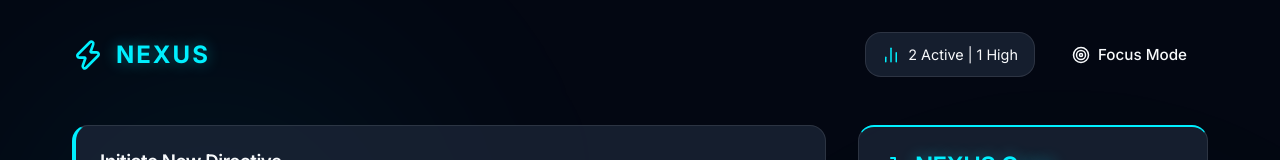
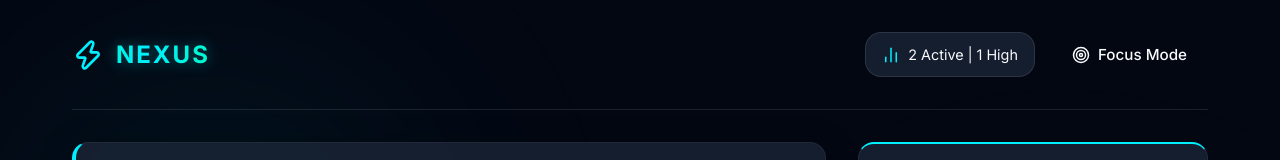
Before and after one commit to ronak2410/Vibe2ship-last-minute-saver-AI, a React (Vite) app: page / in a window 1280 px wide. Shown: the top 160 px of the page. Built offline with nearby package versions, Linux system fonts and the light colour scheme; no server answers.

Commit message:
style: Add final animations and glowing hover effects

```diff
--- a/src/App.css
+++ b/src/App.css
@@ -6,11 +6,39 @@
   margin: 0 auto;
 }
 
+.glass-panel {
+  box-shadow: 0 8px 32px 0 rgba(0, 0, 0, 0.37);
+  backdrop-filter: blur(16px);
+  -webkit-backdrop-filter: blur(16px);
+  border: 1px solid rgba(255, 255, 255, 0.05);
+  border-radius: 16px;
+  padding: 1.5rem;
+  transition: all 0.3s ease;
+}
+
+.glass-panel:hover {
+  border-color: rgba(0, 240, 255, 0.3);
+  box-shadow: 0 10px 40px 0 rgba(0, 240, 255, 0.15);
+  transform: translateY(-2px);
+}
+
+.pulse-border {
+  animation: pulse-border 2s infinite;
+}
+
+@keyframes pulse-border {
+  0% { box-shadow: 0 0 0 0 rgba(0, 240, 255, 0.4); }
+  70% { box-shadow: 0 0 0 10px rgba(0, 240, 255, 0); }
+  100% { box-shadow: 0 0 0 0 rgba(0, 240, 255, 0); }
+}
+
 .header {
   display: flex;
   justify-content: space-between;
   align-items: center;
-  margin-bottom: 3rem;
+  padding-bottom: 2rem;
+  border-bottom: 1px solid rgba(255, 255, 255, 0.1);
+  margin-bottom: 2rem;
 }
 
 .logo {
@@ -20,6 +48,19 @@
   font-size: 1.5rem;
   font-weight: 700;
   color: var(--primary);
+}
+
+.logo-text {
+  background: linear-gradient(90deg, #00f0ff, #00ffaa, #00f0ff);
+  background-size: 200% auto;
+  color: transparent;
+  -webkit-background-clip: text;
+  background-clip: text;
+  animation: shine 3s linear infinite;
+}
+
+@keyframes shine {
+  to { background-position: 200% center; }
 }
 
 .main-grid {
--- a/src/App.jsx
+++ b/src/App.jsx
@@ -90,7 +90,7 @@ function App() {
       <header className="header animate-slide-up">
         <div className="logo" style={{ textTransform: 'uppercase', letterSpacing: '2px', textShadow: 'var(--glow-primary)' }}>
           <Zap size={32} />
-          NEXUS
+          <span className="logo-text">NEXUS</span>
         </div>
         <div style={{ display: 'flex', gap: '1rem' }}>
           <div className="glass" style={{ padding: '0.5rem 1rem', display: 'flex', alignItems: 'center', gap: '0.5rem' }}>
@@ -210,7 +210,7 @@ function App() {
         </section>
 
         <section className="ai-section animate-slide-up" style={{ animationDelay: '0.2s' }}>
-          <div className="glass glass-panel" style={{ position: 'sticky', top: '2rem', borderTop: '2px solid var(--primary)' }}>
+          <div className="glass glass-panel pulse-border" style={{ position: 'sticky', top: '2rem', borderTop: '2px solid var(--primary)' }}>
             <h2 style={{ display: 'flex', alignItems: 'center', gap: '0.5rem', color: 'var(--primary)', textShadow: 'var(--glow-primary)' }}>
               <Bot size={24} />
               NEXUS Core
```
